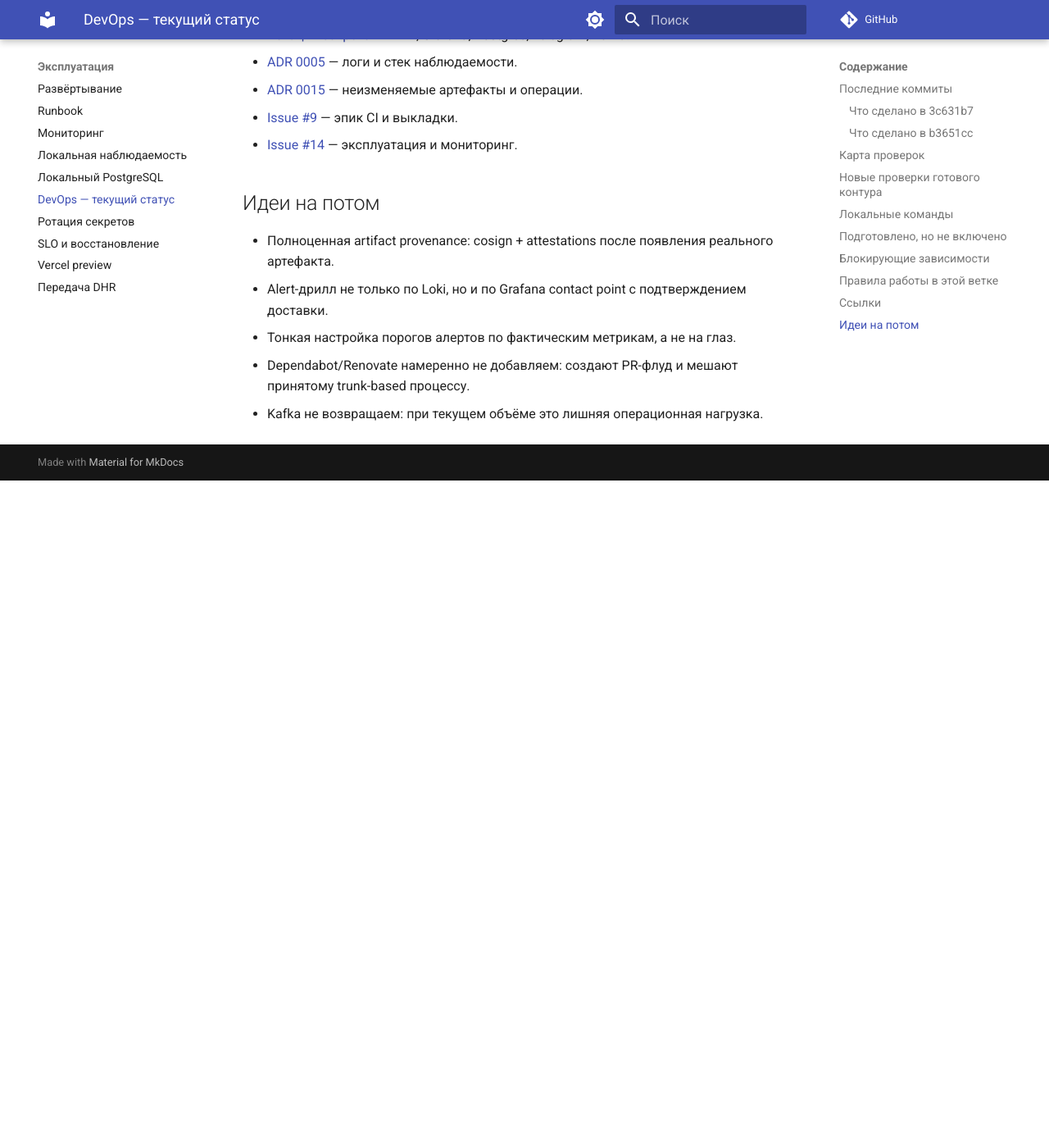
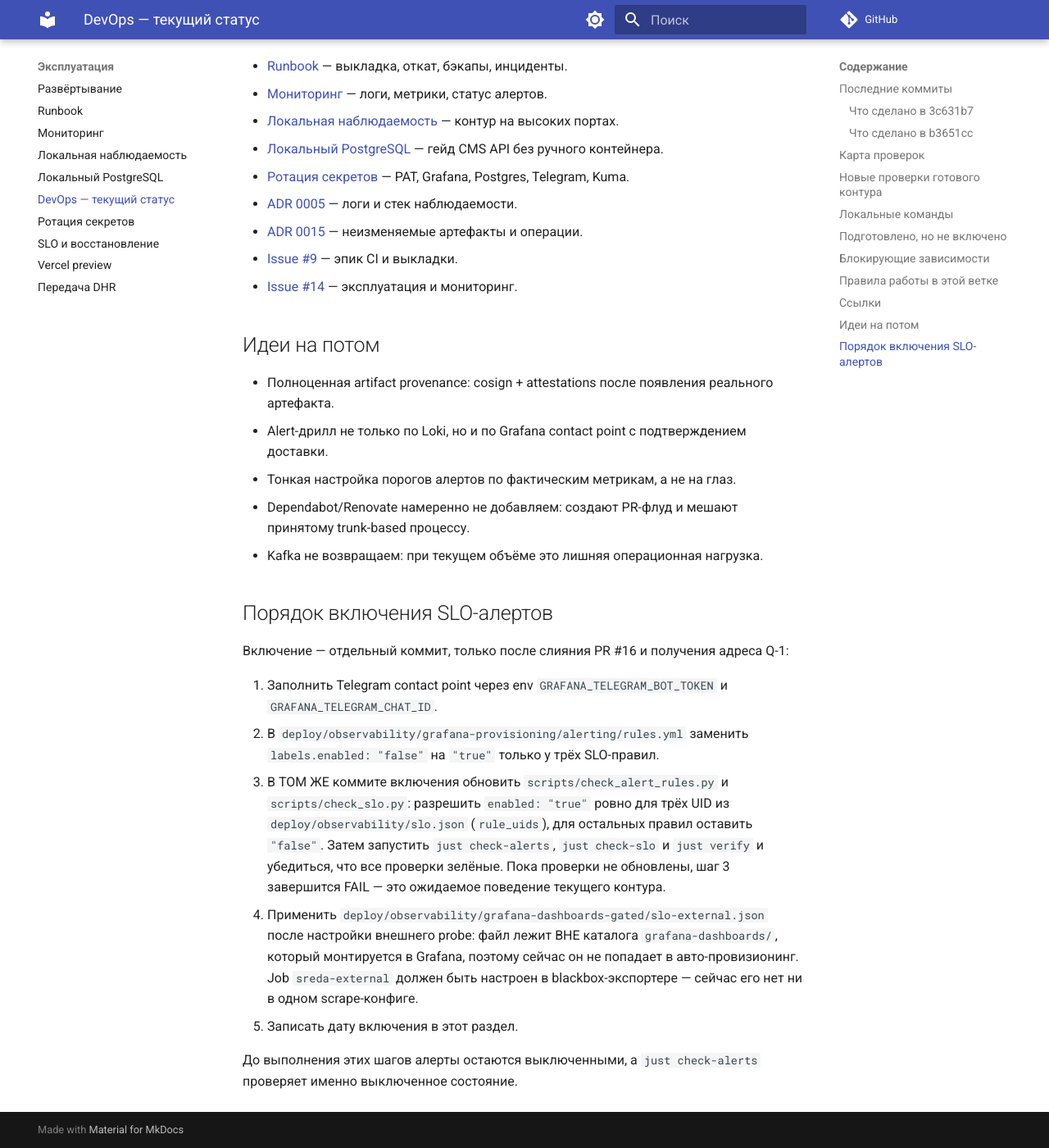
Before and after one commit to Cewerty/sreda-media, an MkDocs documentation site: the page built from docs/DEVOPS-STATUS.md, in a window 1280 px wide and 1400 px high, scrolled down 4972 px. Shown: the whole window at 82% size. Built offline with MkDocs 1.6.1 and Material for MkDocs 9.7.7, drawn with Linux system fonts in a browser that asks for light colours; comment, search, counter and statistics services are not loaded; before the commit the page ends 5558 px from its top, so only the background shows below that; some of the changed text lies outside the part shown.

Commit message:
docs: prepare external SLO panel and alert activation order
Добавлен дашборд sreda-slo-external в отдельном каталоге grafana-dashboards-gated/,
вне каталога grafana-dashboards/, который монтируется в Grafana. План предлагал
подпапку gated/ внутри монтируемого каталога, но file-провайдер сканирует его
рекурсивно — дашборд попал бы в авто-провизионинг до появления независимой точки
проверки, что нарушает принцип «не включаем заранее».

В статусной странице зафиксирован порядок включения SLO-алертов отдельным
коммитом после PR #16 и Q-1: Telegram через env, смена enabled, just check-alerts
и дата. Также отмечены гейты keyless provenance (ENABLE_PROVENANCE) и синтетической
проверки (SREDA_SITE_URL). Ни один флаг и ни одно правило сейчас не включаются.

Учтены замечания code review: в оба targets дашборда добавлен явный datasource
prometheus — без него PromQL ушёл бы в Loki (isDefault: true) и панели показали
бы no data; это sanctioned отклонение от буквального JSON плана. Шаг 3 порядка
включения исправлен: в том же коммите нужно обновить check_alert_rules.py и
check_slo.py, иначе они упадут на enabled: "true". В шаге 4 отмечено, что job
sreda-external ещё не настроен в blackbox-экспортере.

Refs: #9 #14

```diff
--- a/docs/DEVOPS-STATUS.md
+++ b/docs/DEVOPS-STATUS.md
@@ -103,6 +103,8 @@ just smoke https://sreda.sielom.ru   # только после Q-1
 | Правила Grafana Alerting | Не хотим алертов о несуществующем сайте | Заменить `labels.enabled` на `"true"` и задать Telegram env |
 | Внешняя независимая точка проверки | Один VPS = одна точка отказа | Отдельный провайдер или сервис после решения Ильи |
 | Реальный smoke и Lighthouse | Ждут `apps/site` и адрес | После слияния PR #16 и Q-1 |
+| Keyless provenance | `workflow_dispatch` c guard `ENABLE_PROVENANCE`, включается решением по ADR 0006 | `ENABLE_PROVENANCE=true` + dispatch на main |
+| Синтетическая проверка | Без `SREDA_SITE_URL` честно сообщает «проверка не настроена» | Задать `SREDA_SITE_URL` после Q-1 |
 
 ## Блокирующие зависимости
 
@@ -140,3 +142,21 @@ just smoke https://sreda.sielom.ru   # только после Q-1
 - Тонкая настройка порогов алертов по фактическим метрикам, а не на глаз.
 - Dependabot/Renovate намеренно не добавляем: создают PR-флуд и мешают принятому trunk-based процессу.
 - Kafka не возвращаем: при текущем объёме это лишняя операционная нагрузка.
+
+## Порядок включения SLO-алертов
+
+Включение — отдельный коммит, только после слияния PR #16 и получения адреса Q-1:
+
+1. Заполнить Telegram contact point через env `GRAFANA_TELEGRAM_BOT_TOKEN` и `GRAFANA_TELEGRAM_CHAT_ID`.
+2. В `deploy/observability/grafana-provisioning/alerting/rules.yml` заменить `labels.enabled: "false"` на `"true"` только у трёх SLO-правил.
+3. В ТОМ ЖЕ коммите включения обновить `scripts/check_alert_rules.py` и
+   `scripts/check_slo.py`: разрешить `enabled: "true"` ровно для трёх UID из
+   `deploy/observability/slo.json` (`rule_uids`), для остальных правил оставить
+   `"false"`. Затем запустить `just check-alerts`, `just check-slo` и `just verify`
+   и убедиться, что все проверки зелёные. Пока проверки не обновлены, шаг 3
+   завершится FAIL — это ожидаемое поведение текущего контура.
+4. Применить `deploy/observability/grafana-dashboards-gated/slo-external.json` после настройки внешнего probe: файл лежит ВНЕ каталога `grafana-dashboards/`, который монтируется в Grafana, поэтому сейчас он не попадает в авто-провизионинг. Job `sreda-external` должен быть настроен в blackbox-экспортере — сейчас его нет ни в одном scrape-конфиге.
+5. Записать дату включения в этот раздел.
+
+До выполнения этих шагов алерты остаются выключенными, а `just check-alerts`
+проверяет именно выключенное состояние.
```
Also changed, not shown: 1 other file.
